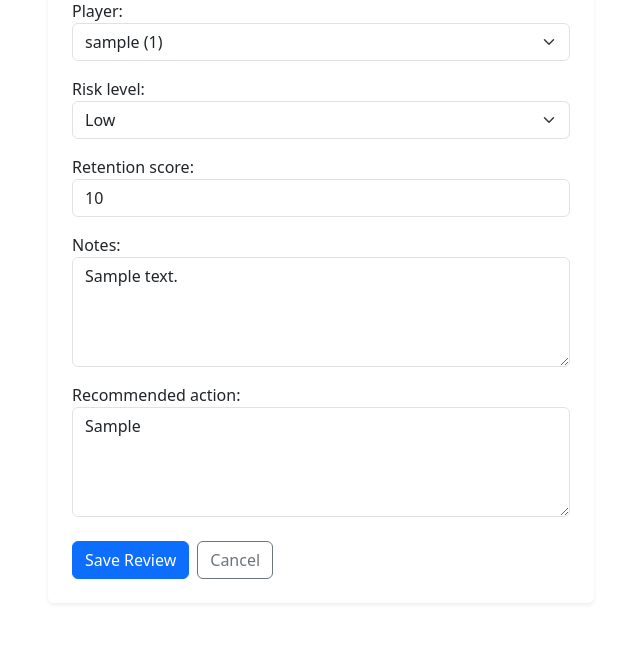
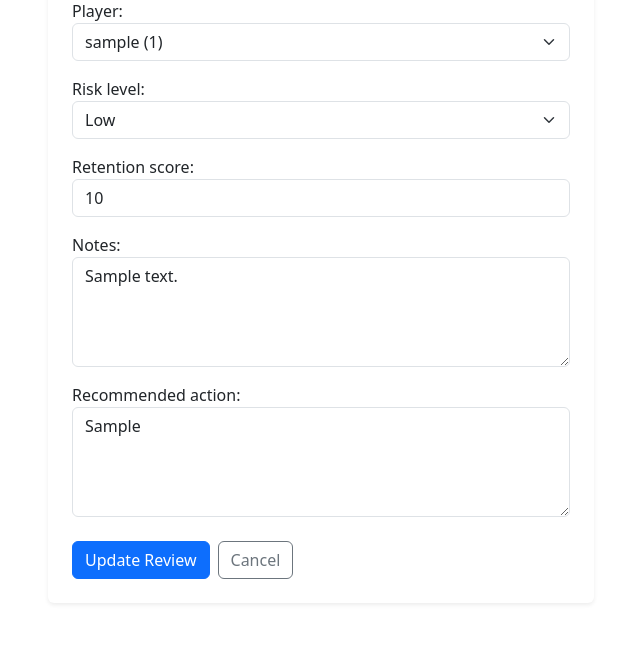
Before and after one commit to Azhdakurt/vipulse-2, a Django app: page /reviews/edit/1/ in a window 1280 px wide. Shown: the part 223-874 px from the top of the page, without its empty margins (319-959 px from the left). Run offline with Django 5.2, Linux system fonts and the light colour scheme; a user stored in the database is signed in; tables that the repository leaves empty hold one stand-in row (values such as "Sample post").

Commit message:
Add dynamic save and update buttons to review form

```diff
--- a/players/templates/players/review_form.html
+++ b/players/templates/players/review_form.html
@@ -34,8 +34,12 @@
                     <div class="d-flex gap-2 mt-4">
 
     <button type="submit" class="btn btn-primary">
+    {% if form.instance.pk %}
+        Update Review
+    {% else %}
         Save Review
-    </button>
+    {% endif %}
+</button>
 
     <a href="{% url 'review_list' %}" class="btn btn-outline-secondary">
         Cancel
```
